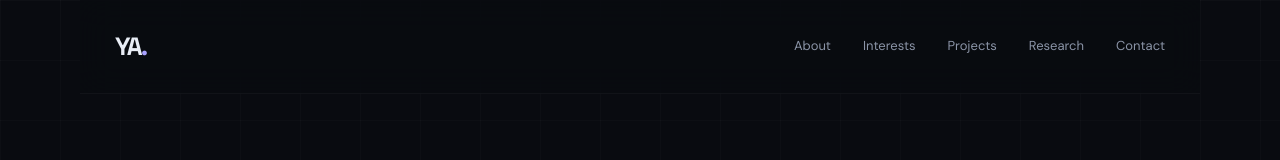
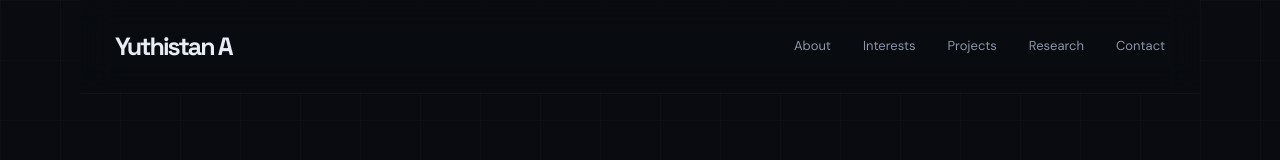
Before and after one commit to yuthistan24/yuthistan24.github.io, a plain HTML site: page index.html in a window 1280 px wide. Shown: the top 160 px of the page. Drawn offline with nearby package versions, Linux system fonts and the light colour scheme.

Commit message:
Update logo text from 'YA' to 'Yuthistan A'

```diff
--- a/index.html
+++ b/index.html
@@ -24,7 +24,7 @@
     <!-- Navigation -->
 
     <header class="navbar">
-        <a href="#home" class="logo">YA<span>.</span></a>
+        <a href="#home" class="logo">Yuthistan A<span></span></a>
 
         <nav class="nav-links" id="navLinks">
             <a href="#about">About</a>
```
